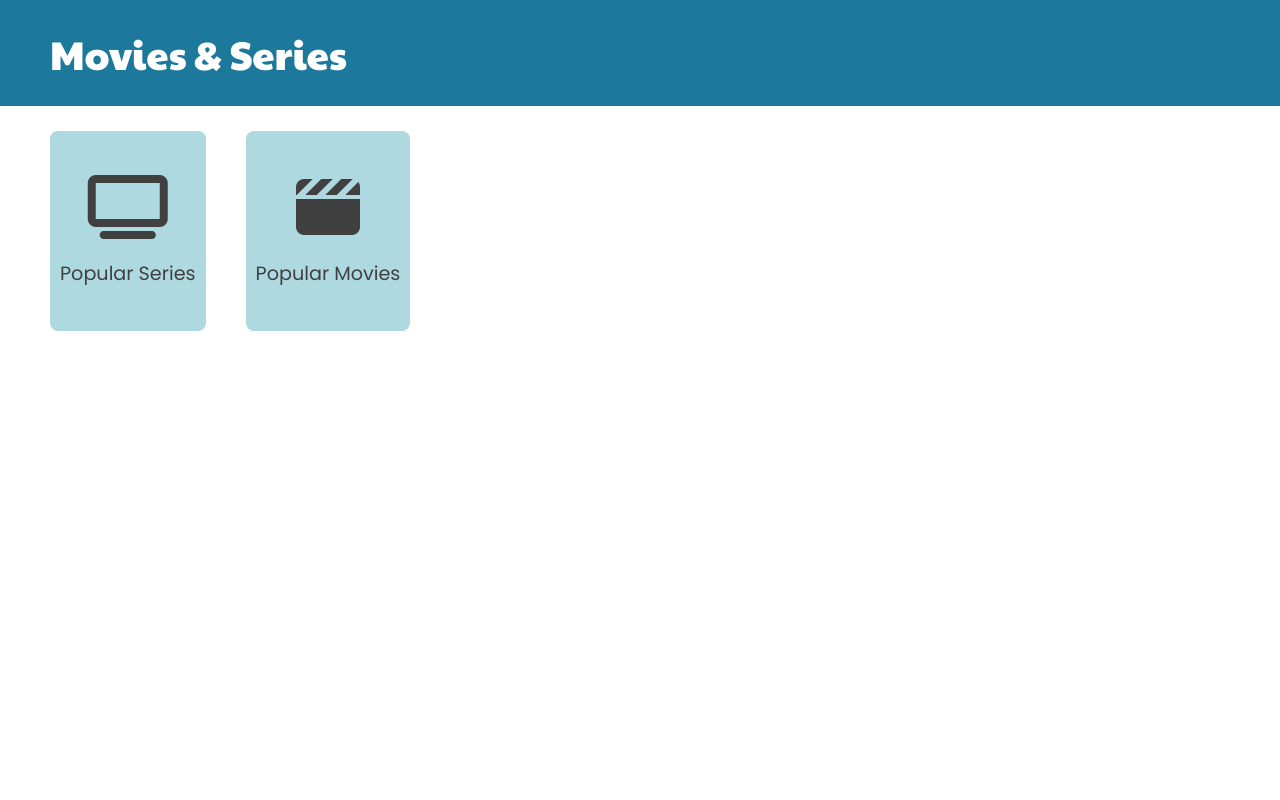
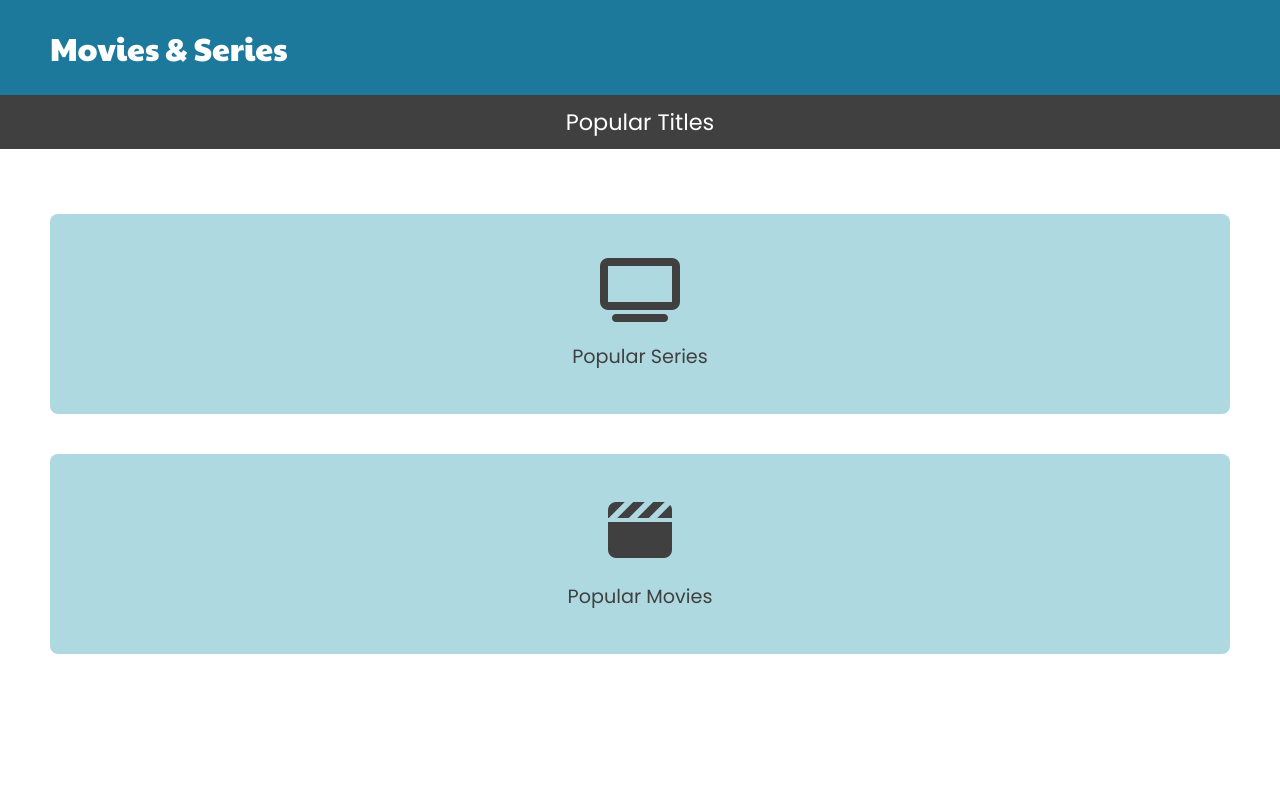
Before and after one commit to Gaston82/prueba-memorandum, a React (Create React App) app: page / in a window 1280 px wide. Shown: the top 800 px of the page. Built offline with nearby package versions, Linux system fonts and the light colour scheme.

Commit message:
Add HomePage test

```diff
--- a/src/components/Header/Header.module.css
+++ b/src/components/Header/Header.module.css
@@ -1,11 +1,13 @@
 .header {
   display: flex;
+  align-items: center;
   padding: 25px 50px;
   background-color: var(--main-color);
   color: #fff;
+  text-align: center;
 }
 
 .headerTitle {
-  font-family: "Paytone One";
-  font-size: 2.5rem;
+  font-family: var(--title-font);
+  font-size: 2rem;
 }
--- a/src/index.css
+++ b/src/index.css
@@ -7,8 +7,9 @@
 body {
   margin: 0;
   min-height: 100vh;
-  font-family: Poppins, sans-serif;
+  font-family: var(--main-font);
   font-size: 1.2rem;
+  color: var(--text-color);
 }
 
 h1,
@@ -47,4 +48,8 @@ button {
 
 :root {
   --main-color: #1c799b;
+  --secondary-color: #aed9e0;
+  --text-color: #404040;
+  --main-font: Poppins, sans-serif;
+  --title-font: "Paytone One", sans-serif;
 }
--- a/src/pages/HomePage/HomePage.module.css
+++ b/src/pages/HomePage/HomePage.module.css
@@ -1,12 +1,18 @@
+.categories {
+  padding: 25px 50px;
+  display: flex;
+  flex-direction: column;
+  gap: 40px;
+}
+
 .mainContent {
   display: flex;
-  padding: 25px 50px;
+  flex-direction: column;
+  min-height: 100vh;
   gap: 40px;
-  min-height: 100vh;
 }
 
 .card {
-  background-color: aqua;
   display: flex;
   flex-direction: column;
   align-items: center;
@@ -15,10 +21,22 @@
   border-radius: 8px;
   justify-content: center;
   gap: 20px;
-  background-color: #aed9e0;
-  color: #404040;
+  background-color: var(--secondary-color);
 }
 
 .icon {
   font-size: 4rem;
 }
+
+.titleContainer {
+  background-color: var(--text-color);
+  width: 100%;
+  color: #fff;
+  padding: 10px 50px;
+  text-align: center;
+}
+
+.title {
+  font-size: 1.4rem;
+  font-family: var(--main-font);
+}
--- a/src/pages/HomePage/HomePage.tsx
+++ b/src/pages/HomePage/HomePage.tsx
@@ -2,6 +2,10 @@ import styles from "./HomePage.module.css";
 
 const HomePage = () => (
   <main className={styles.mainContent}>
+    <div className={styles.titleContainer}>
+      <h1 className={styles.title}>Popular Titles</h1>
+    </div>
+    <div className={styles.categories}>
       <article className={styles.card}>
         <i className={`fa-solid fa-tv ${styles.icon}`}></i>
         <span>Popular Series</span>
@@ -10,6 +14,7 @@ const HomePage = () => (
         <i className={`fa-solid fa-clapperboard ${styles.icon}`}></i>
         <span>Popular Movies</span>
       </article>
+    </div>
   </main>
 );
 
```
Also changed, not shown: .eslintrc.js, 1 other file (tests, documents, lock files or other folders). Lines whose indentation alone changed are shown as unchanged.
